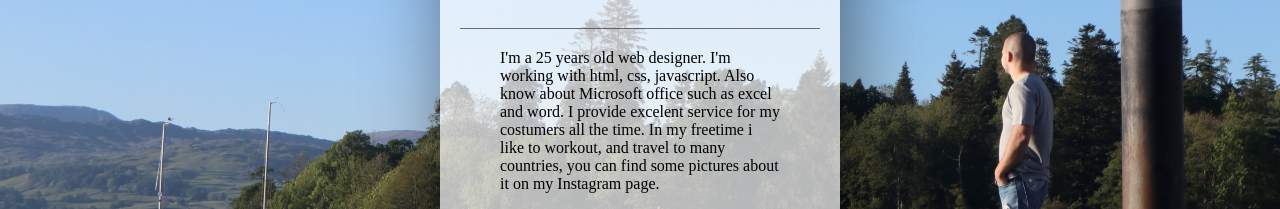
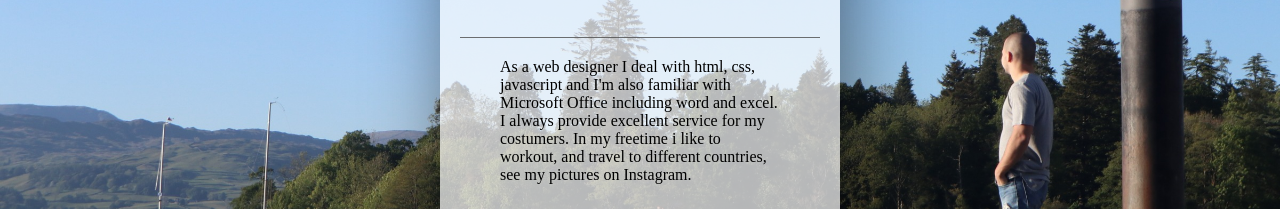
Before and after one commit to adamhegyi/businesscard, a plain HTML site: page index.html in a window 1280 px wide. Shown: the part 329-538 px from the top of the page. Drawn offline with Linux system fonts and the light colour scheme.

Commit message:
finalcut

```diff
--- a/index.html
+++ b/index.html
@@ -22,9 +22,9 @@
       </div>
     </div>
     <div class="content">
-      <p class="about">I'm a 25 years old web designer. I'm working with html, css, javascript. Also know about Microsoft office such as excel and word.
-      I provide excelent service for my costumers all the time.
-      In my freetime i like to workout, and travel to many countries, you can find some pictures about it on my Instagram page.</p>
+      <p class="about">As a web designer I deal with html, css, javascript and I'm also familiar with Microsoft Office including word and excel.
+      I always provide excellent service for my costumers.
+      In my freetime i like to workout, and travel to different countries, see my pictures on Instagram.</p>
         <section class="links">
         <p class="contact"> Contact me via:</p>
         <ul>
```
